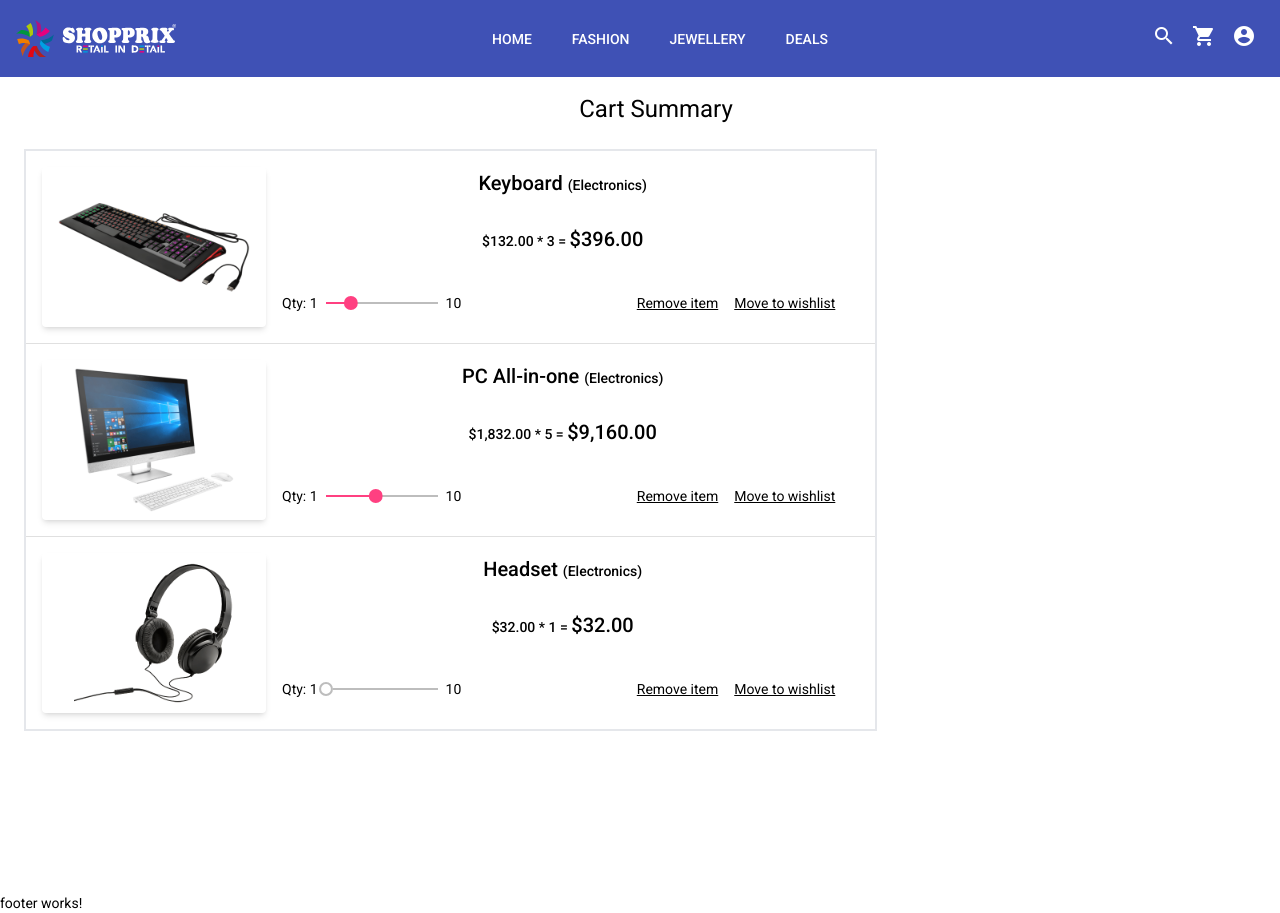
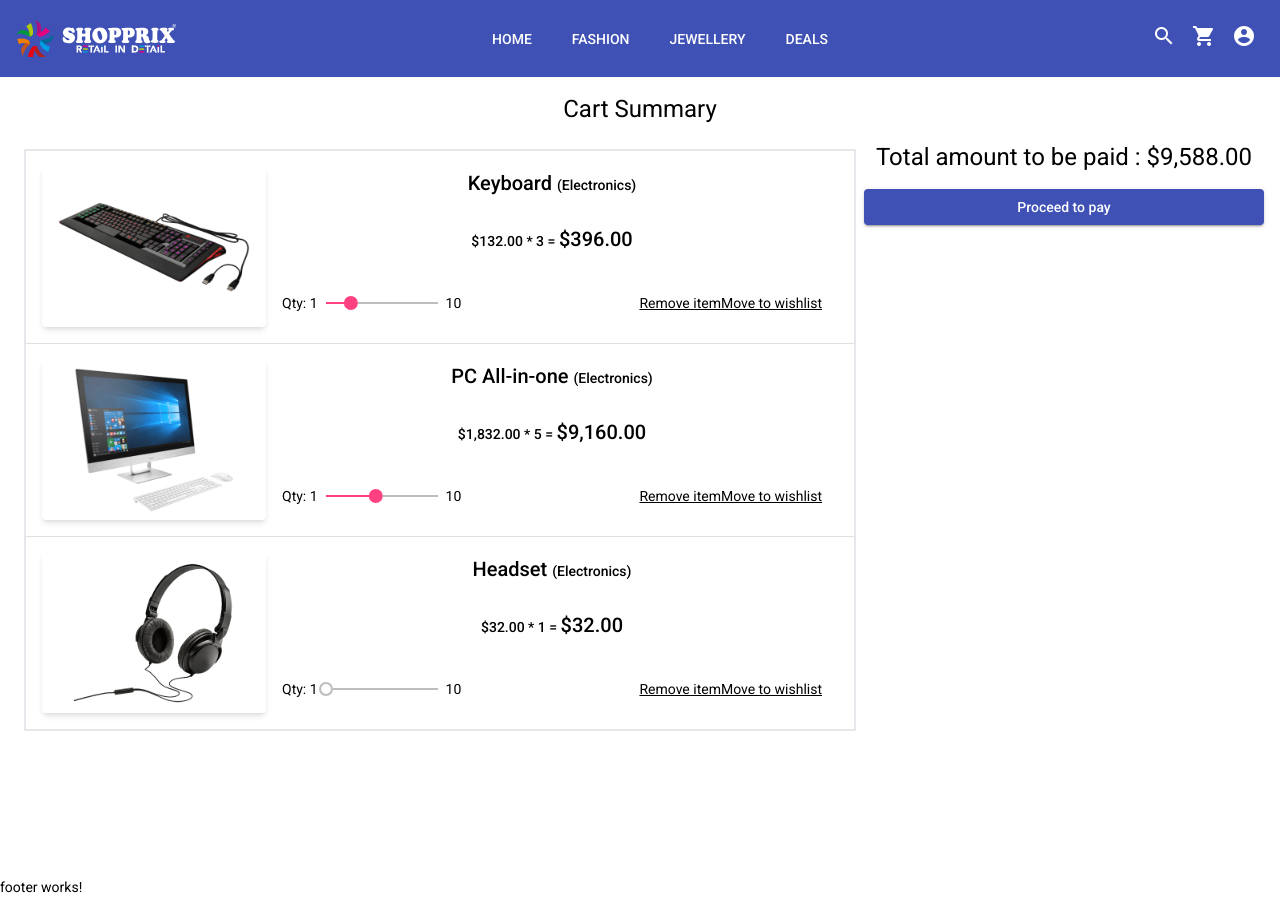
Before and after one commit to kaushik3pg/eCommerce, an Angular app: page /cart in a window 1280 px wide. Built offline with nearby package versions, Linux system fonts and the light colour scheme.

Commit message:
fixed empty pages

```diff
--- a/src/app/modules/orders/orders.component.html
+++ b/src/app/modules/orders/orders.component.html
@@ -1,5 +1,6 @@
 <div class="flex flex-col justify-center items-center m-4">
   <h1>Order History</h1>
+  <div class="flex flex-col w-full" *ngIf="products.length">
     <app-product-list
       class="w-full"
       [products]="products"
@@ -7,3 +8,13 @@
       [info]="'Item ordered on '"
     ></app-product-list>
   </div>
+  <div
+    class="flex flex-col justify-center items-center mt-36"
+    *ngIf="!products.length"
+  >
+    <p>You haven't shopped with us yet!</p>
+    <button mat-raised-button color="primary" (click)="onContinueShopping()">
+      Continue shopping
+    </button>
+  </div>
+</div>
--- a/src/app/modules/orders/orders.component.ts
+++ b/src/app/modules/orders/orders.component.ts
@@ -1,16 +1,18 @@
 import { Component, OnInit } from '@angular/core';
+import { Router } from '@angular/router';
 import { productList } from 'src/app/data/products';
 
 @Component({
   selector: 'app-orders',
   templateUrl: './orders.component.html',
-  styleUrls: ['./orders.component.css']
+  styleUrls: ['./orders.component.css'],
 })
 export class OrdersComponent implements OnInit {
-products = productList;
-  constructor() { }
+  products = productList;
+  constructor(private router: Router) {}
 
-  ngOnInit(): void {
+  onContinueShopping() {
+    this.router.navigate(['home']);
   }
-
+  ngOnInit(): void {}
 }
--- a/src/app/modules/orders/orders.module.ts
+++ b/src/app/modules/orders/orders.module.ts
@@ -4,6 +4,7 @@ import { CommonModule } from '@angular/common';
 import { OrdersRoutingModule } from './orders-routing.module';
 import { OrdersComponent } from './orders.component';
 import { ProductListModule } from 'src/app/shared/product-list/product-list.module';
+import { MatButtonModule } from '@angular/material/button';
 
 
 @NgModule({
@@ -12,7 +13,7 @@ import { ProductListModule } from 'src/app/shared/product-list/product-list.modu
   ],
   imports: [
     CommonModule,
-    OrdersRoutingModule, ProductListModule
+    OrdersRoutingModule, ProductListModule, MatButtonModule
   ]
 })
 export class OrdersModule { }
--- a/src/app/modules/shopping-cart/shopping-cart.component.html
+++ b/src/app/modules/shopping-cart/shopping-cart.component.html
@@ -1,9 +1,10 @@
-<div class="flex flex-col justify-center items-center m-4 w-full">
+<div class="flex flex-col justify-center items-center p-4 w-full">
   <h1>Cart Summary</h1>
-
-  <ul
+  <div class="flex flex-row w-full" *ngIf="cartItems.length > 0">
+    <div
       class="flex flex-col m-2 w-2/3 self-start xs:self-center sm:self-center border-2 border-black-100"
     >
+      <ul class="flex flex-col">
         <li *ngFor="let item of cartItems; index as i">
           <mat-divider *ngIf="i !== 0"></mat-divider>
           <div class="flex flex-row xs:flex-col sm:flex-col items-center p-4">
@@ -28,7 +29,9 @@
                   >{{ item.price * item.quantity | currency }}
                 </h2>
               </div>
-          <div class="flex sm:flex-col xs:flex-col items-center justify-between w-full">
+              <div
+                class="flex sm:flex-col xs:flex-col items-center justify-between w-full"
+              >
                 <div class="flex flex-row justify-center items-center">
                   Qty: {{ min
                   }}<mat-slider
@@ -40,9 +43,9 @@
                   ></mat-slider
                   >{{ max }}
                 </div>
-            <div class="flex items-center justify-center">
-              <button class="m-2 underline">Remove item</button>
-              <button class="m-2 underline">Move to wishlist</button>
+                <div class="flex items-center justify-evenly">
+                  <button class="underline">Remove item</button>
+                  <button class="underline">Move to wishlist</button>
                 </div>
               </div>
             </div>
@@ -50,3 +53,18 @@
         </li>
       </ul>
     </div>
+    <div class="flex flex-col flex-grow justify-start items-center">
+      <div class="flex flex-col justify-start items-center w-full">
+        <h1>Total amount to be paid : {{ totalAmount | currency }}</h1>
+        <button mat-raised-button color="primary" class="w-full">
+          Proceed to pay
+        </button>
+      </div>
+    </div>
+  </div>
+<div class="flex flex-col justify-center items-center mt-36" *ngIf="cartItems.length === 0 ">
+    <p >Your shopping cart is empty!</p>
+    <button mat-raised-button color="primary" (click)="onContinueShopping()">Continue shopping</button>
+</div>
+
+</div>
--- a/src/app/modules/shopping-cart/shopping-cart.component.ts
+++ b/src/app/modules/shopping-cart/shopping-cart.component.ts
@@ -1,27 +1,48 @@
 import { Component, OnInit } from '@angular/core';
-import {shoppingCart} from '../../data/cart';
+import { Router } from '@angular/router';
+import { shoppingCart } from '../../data/cart';
 @Component({
   selector: 'app-shopping-cart',
   templateUrl: './shopping-cart.component.html',
-  styleUrls: ['./shopping-cart.component.css']
+  styleUrls: ['./shopping-cart.component.css'],
 })
 export class ShoppingCartComponent implements OnInit {
-  cartItems = shoppingCart;
+  cartItems: {
+    id: number;
+    imgUrl: string;
+    category: string;
+    title: string;
+    price: number;
+    reviews: number;
+    avgrating: number;
+    quantity: number;
+  }[] = shoppingCart;
+
   max = 10;
-  min= 1;
+  min = 1;
   step = 1;
   thumbLabel = '';
   tickInterval = 0;
   quantityPurchased = 0;
-  constructor() { }
+  totalAmount: number = 0;
+  constructor(private router : Router) {}
 
-
-  onSlider(index: number, item: any){
+  onSlider(index: number, item: any) {
     this.cartItems[index].quantity = item;
-    console.log(this.cartItems);
+    this.totalAmount = 0;
+    this.calculateTotalAmount();
+    console.log(this.totalAmount);
   }
 
+  calculateTotalAmount() {
+    this.cartItems.forEach((item) => {
+      this.totalAmount += item.quantity * item.price;
+    });
+  }
+  onContinueShopping(){
+    this.router.navigate(['home']);
+  }
   ngOnInit(): void {
+    this.calculateTotalAmount();
   }
-
 }
--- a/src/app/modules/wishlist/wishlist.component.html
+++ b/src/app/modules/wishlist/wishlist.component.html
@@ -1,5 +1,6 @@
 <div class="flex flex-col justify-center items-center m-4">
   <h1>Your Wishlist</h1>
+  <div class="flex flex-col w-full" *ngIf="products.length">
     <app-product-list
       class="w-full"
       [products]="products"
@@ -7,3 +8,13 @@
       [info]="'Item added on '"
     ></app-product-list>
   </div>
+  <div
+    class="flex flex-col justify-center items-center mt-36"
+    *ngIf="!products.length"
+  >
+    <p>You haven't added an item to wishlist yet!</p>
+    <button mat-raised-button color="primary" (click)="onContinueShopping()">
+      Continue shopping
+    </button>
+  </div>
+</div>
--- a/src/app/modules/wishlist/wishlist.component.ts
+++ b/src/app/modules/wishlist/wishlist.component.ts
@@ -1,16 +1,19 @@
 import { Component, OnInit } from '@angular/core';
+import { Router } from '@angular/router';
 import { productList } from 'src/app/data/products';
 
 @Component({
   selector: 'app-wishlist',
   templateUrl: './wishlist.component.html',
-  styleUrls: ['./wishlist.component.css']
+  styleUrls: ['./wishlist.component.css'],
 })
 export class WishlistComponent implements OnInit {
   products = productList;
-  constructor() { }
+  constructor(private router: Router) {}
 
-  ngOnInit(): void {
+  onContinueShopping() {
+    this.router.navigate(['home']);
   }
 
+  ngOnInit(): void {}
 }
--- a/src/app/modules/wishlist/wishlist.module.ts
+++ b/src/app/modules/wishlist/wishlist.module.ts
@@ -5,13 +5,15 @@ import { WishlistRoutingModule } from './wishlist-routing.module';
 import { WishlistComponent } from './wishlist.component';
 
 import { ProductListModule } from 'src/app/shared/product-list/product-list.module';
+import { MatButtonModule } from '@angular/material/button';
 
 @NgModule({
   declarations: [WishlistComponent],
   imports: [
     CommonModule,
     WishlistRoutingModule,
-ProductListModule
+    ProductListModule,
+    MatButtonModule,
   ],
 })
 export class WishlistModule {}
```
Lines whose indentation alone changed are shown as unchanged.
